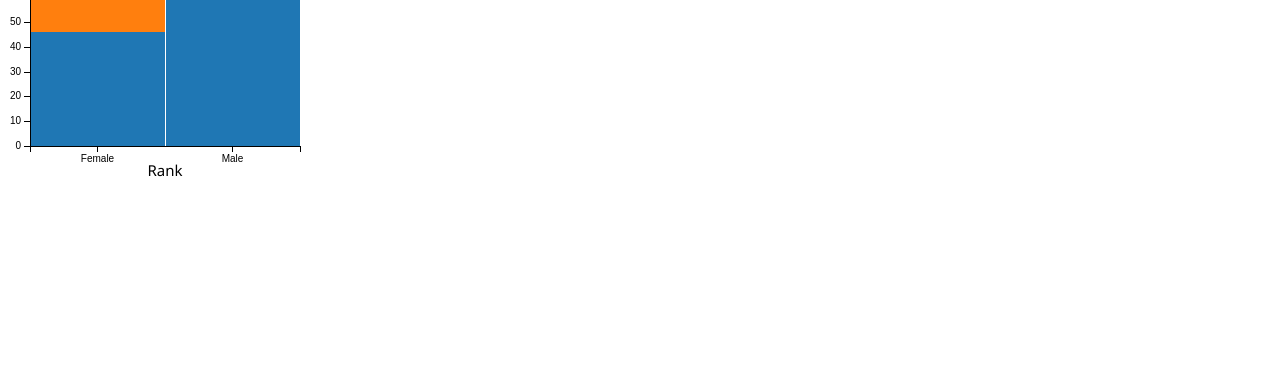
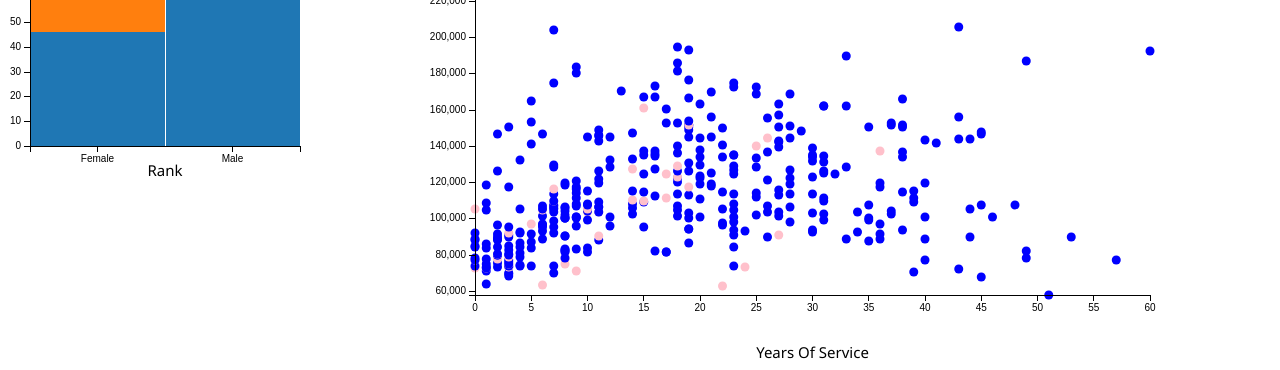
Before and after one commit to wickyakloe/dashboard_mini_project, a plain HTML site: page index.html in a window 1280 px wide. Shown: the part 465-835 px from the top of the page. Before the commit the page ends 800 px from the top, so only its background shows below. Drawn offline with Linux system fonts and the light colour scheme; animation ran at ten frames a second.

Commit message:
added coloured scatter plot to show correlation between years service and salary

```diff
--- a/index.html
+++ b/index.html
@@ -37,5 +37,8 @@
     <div class ="number-box" id="percent-of-women-professors"></div>
     <div class ="number-box" id="percent-of-men-professors"></div>
 
+    <!--Graph - Scatterplot will be rendered here-->
+    <div id="service-salary"></div>
+
 </body>
 </html>
--- a/static/css/style.css
+++ b/static/css/style.css
@@ -1,6 +1,6 @@
 /*Style for numberDisplay*/
 .number-box{
-    font-size: 70px;
+    font-size: 60px;
     text-align: center;
     line-height: normal;
 }
--- a/static/js/graph.js
+++ b/static/js/graph.js
@@ -19,10 +19,13 @@ function makeGraphs(error, salaryData){
     //Data read in treats the salary column as text
     salaryData.forEach(function(d){
         d.salary = parseInt(d.salary);
+        //Wrap in brackets because yrs_service has dot in it
+        d.yrs_service = parseInt(d["yrs.service"]);
     })
 
     //pass ndx variable to function
     show_discipline_selector(ndx);
+
 
     show_percent_that_are_professors(ndx, "Female", "#percent-of-women-professors");
     show_percent_that_are_professors(ndx, "Male", "#percent-of-men-professors");
@@ -31,6 +34,8 @@ function makeGraphs(error, salaryData){
     show_gender_balance(ndx);
     show_average_salaries(ndx);
     show_rank_distribution(ndx);
+
+    show_service_to_salary_correlation(ndx);
 
     //Render the chart
     dc.renderAll();
@@ -241,3 +246,43 @@ function show_rank_distribution(ndx) {
         .xAxisLabel("Rank");
 
 }
+
+
+function show_service_to_salary_correlation(ndx) {
+    //Show correlation between years service and salary
+
+    //Define colors for gender
+      var genderColors = d3.scale.ordinal()
+            .domain(["Female", "Male"])
+            .range(["pink", "blue"]);
+
+    var eDim = ndx.dimension(dc.pluck("yrs_service"));
+    var experienceDim = ndx.dimension(function(d) {
+        return [d.yrs_service, d.salary, d.rank, d.sex];
+    });
+    var experienceSalaryGroup = experienceDim.group();
+
+    var minExperience = eDim.bottom(1)[0].yrs_service;
+    var maxExperience = eDim.top(1)[0].yrs_service;
+
+    dc.scatterPlot("#service-salary")
+        .width(800)
+        .height(400)
+        .x(d3.scale.linear().domain([minExperience, maxExperience]))
+        .brushOn(false)
+        .symbolSize(8)
+        .clipPadding(10)
+        .xAxisLabel("Years Of Service")
+        .title(function(d) {
+            return d.key[2] + " earned " + d.key[1];
+        })
+        //Append colors to plot
+        .colorAccessor(function (d) {
+            return d.key[3];
+        })
+        .colors(genderColors)
+        //
+        .dimension(experienceDim)
+        .group(experienceSalaryGroup)
+        .margins({top: 10, right: 50, bottom: 75, left: 75});
+}
```
